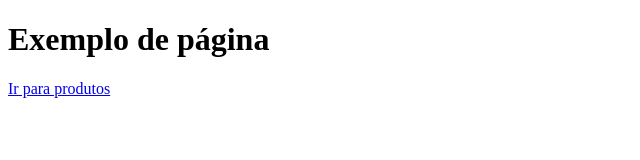
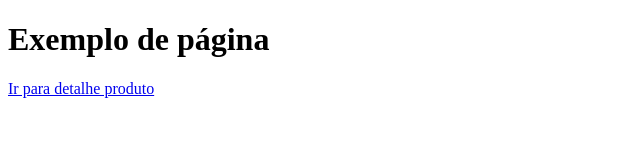
Before and after one commit to leandro-M/conquista-gitflow-teste, a plain HTML site: page index.html in a window 1280 px wide. Shown: the full height of the page, 0-640 px from the left. Drawn offline with Linux system fonts and the light colour scheme.

Commit message:
feat(atualizar-link-produto): link atualizado para a página de produtos

```diff
--- a/index.html
+++ b/index.html
@@ -1,13 +1,16 @@
 <!DOCTYPE html>
 <html lang="en">
+
 <head>
     <meta charset="UTF-8">
     <meta name="viewport" content="width=device-width, initial-scale=1.0">
     <title>Home</title>
 </head>
+
 <body>
     <h1>Exemplo de página</h1>
 
-    <a href="./products.html">Ir para produtos</a>
+    <a href="./detalhe-produto.html">Ir para detalhe produto</a>
 </body>
+
 </html>
```
